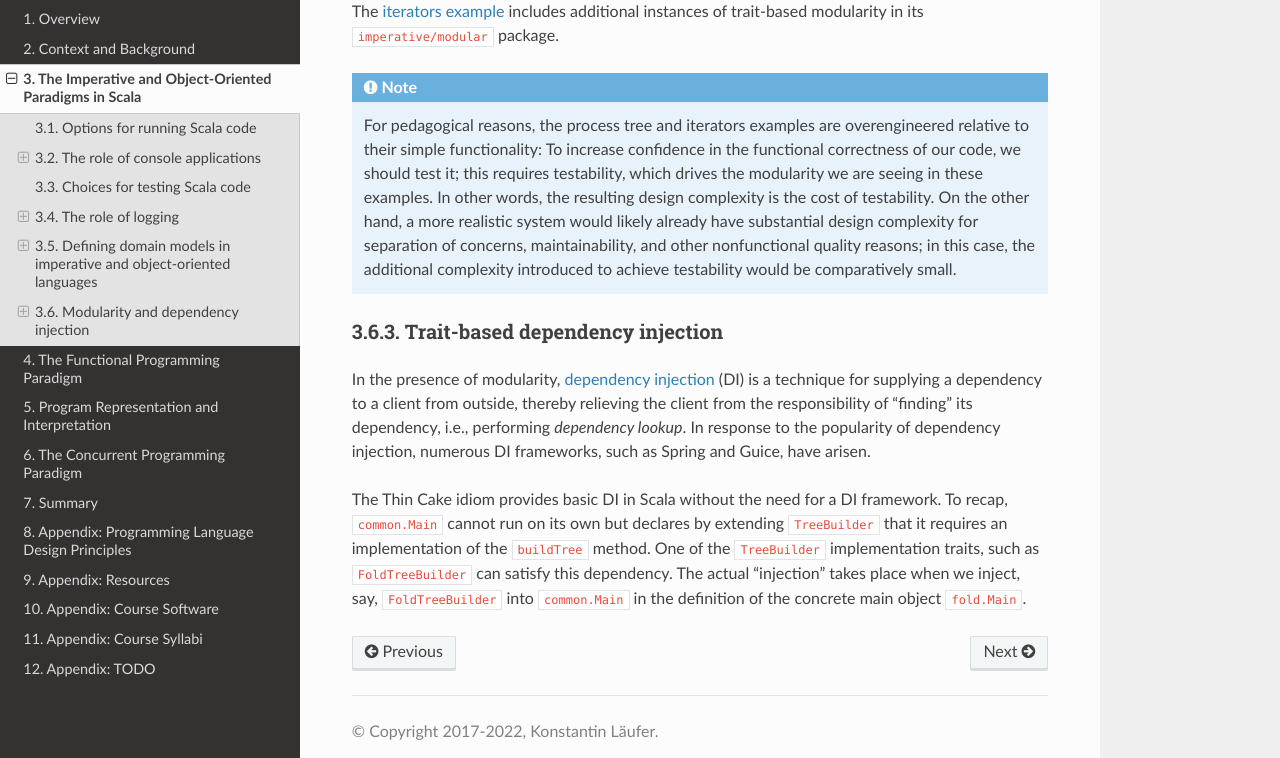
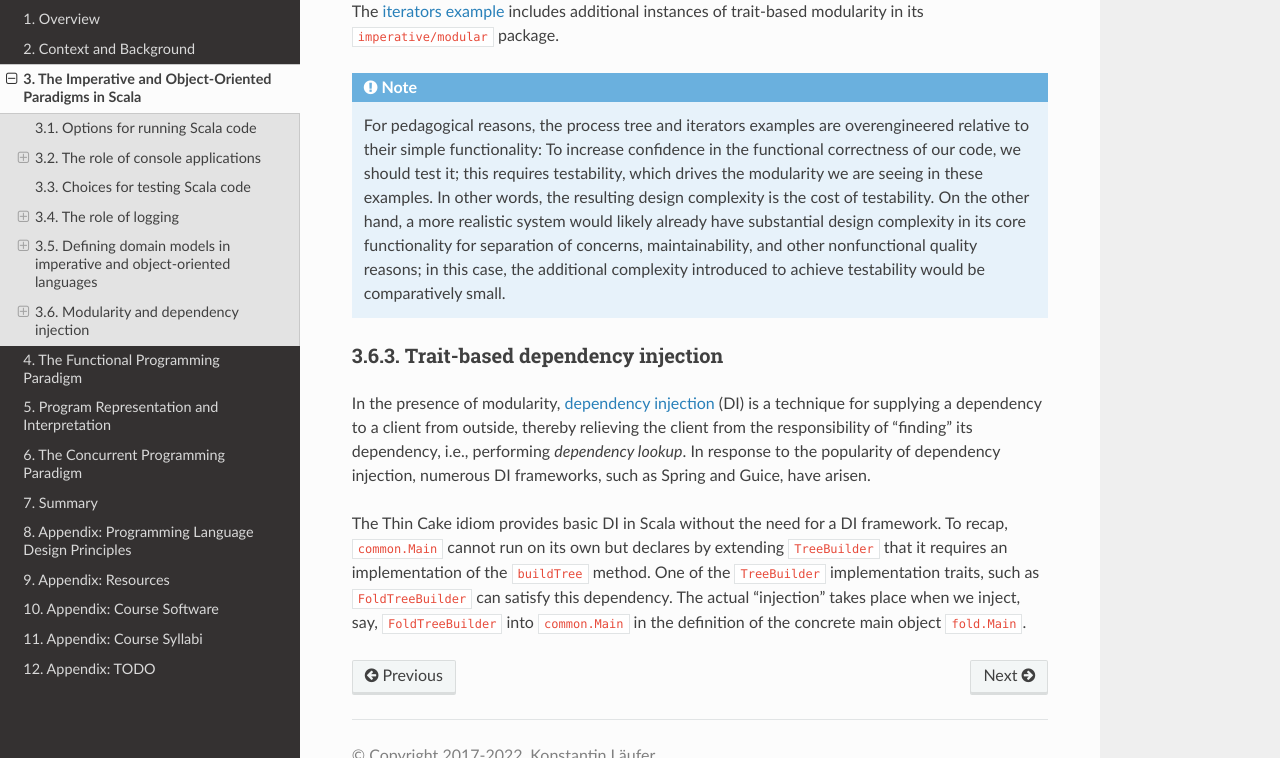
Before and after one commit to lucproglangcourse/lucproglangcourse.github.io, a Sphinx documentation site: the page built from source/imperative.rst, in a window 1280 px wide and 900 px high, scrolled down 11779 px, cut to the strip 142-900 px from the top of the window. Built offline with Sphinx 7.4.7 and the Read the Docs theme 2.0.0, drawn with Linux system fonts in a browser that asks for light colours.

Commit message:
improved punchline regarding overengineered examples
Signed-off-by: Konstantin Läufer <laufer@cs.luc.edu>

```diff
--- a/source/imperative.rst
+++ b/source/imperative.rst
@@ -441,7 +441,7 @@ The `iterators example <https://github.com/lucproglangcourse/iterators-scala>`_
 	  To increase confidence in the functional correctness of our code, we should test it;
 	  this requires testability, which drives the modularity we are seeing in these examples.
 	  In other words, the resulting design complexity is the cost of testability.
-	  On the other hand, a more realistic system would likely already have substantial design complexity for separation of concerns, maintainability, and other nonfunctional quality reasons;
+	  On the other hand, a more realistic system would likely already have substantial design complexity in its core functionality for separation of concerns, maintainability, and other nonfunctional quality reasons;
 	  in this case, the additional complexity introduced to achieve testability would be comparatively small.
 
 
```
